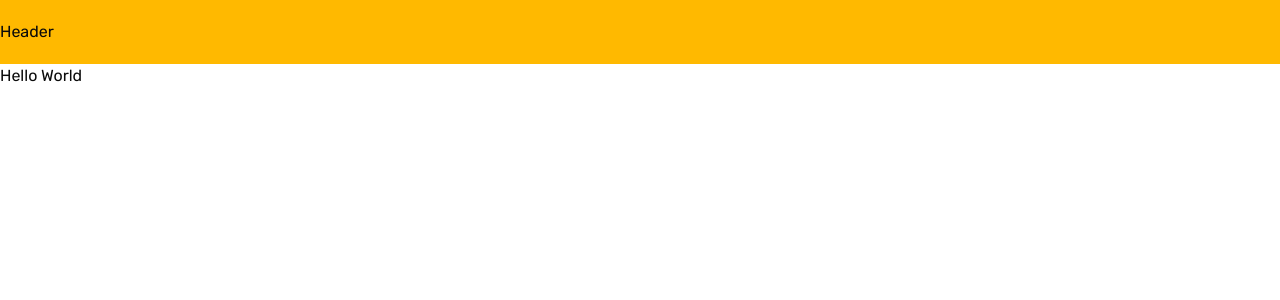
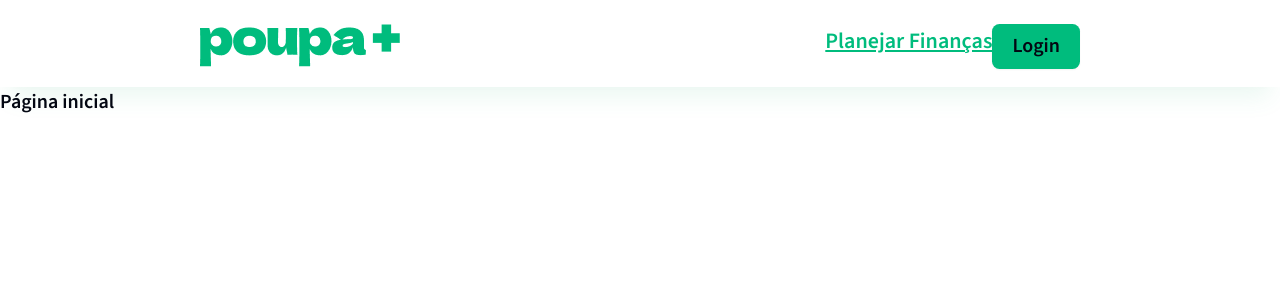
Before and after one commit to Amanda093/poupa_mais, a Next.js app: page / in a window 1280 px wide. Shown: the top 300 px of the page. Built offline with nearby package versions, Linux system fonts and the light colour scheme.

Commit message:
feat: criei o header
Co-authored-by: Apolo <Chrb09@users.noreply.github.com>
Co-authored-by: Miguel Yudi <Underkyu@users.noreply.github.com>

```diff
--- a/package.json
+++ b/package.json
@@ -10,6 +10,7 @@
   },
   "dependencies": {
     "@radix-ui/react-navigation-menu": "^1.2.10",
+    "@radix-ui/react-slot": "^1.2.0",
     "class-variance-authority": "^0.7.1",
     "clsx": "^2.1.1",
     "lucide-react": "^0.503.0",
--- a/src/app/globals.css
+++ b/src/app/globals.css
@@ -1,121 +1,76 @@
 @import "tailwindcss";
 @import "tw-animate-css";
 
-@custom-variant dark (&:is(.dark *));
-
-@theme inline {
-  --color-background: var(--background);
-  --color-foreground: var(--foreground);
-  --font-title-rubik: var(--font-rubik);
-  --color-sidebar-ring: var(--sidebar-ring);
-  --color-sidebar-border: var(--sidebar-border);
-  --color-sidebar-accent-foreground: var(--sidebar-accent-foreground);
-  --color-sidebar-accent: var(--sidebar-accent);
-  --color-sidebar-primary-foreground: var(--sidebar-primary-foreground);
-  --color-sidebar-primary: var(--sidebar-primary);
-  --color-sidebar-foreground: var(--sidebar-foreground);
-  --color-sidebar: var(--sidebar);
-  --color-chart-5: var(--chart-5);
-  --color-chart-4: var(--chart-4);
-  --color-chart-3: var(--chart-3);
-  --color-chart-2: var(--chart-2);
-  --color-chart-1: var(--chart-1);
-  --color-ring: var(--ring);
-  --color-input: var(--input);
-  --color-border: var(--border);
-  --color-destructive: var(--destructive);
-  --color-accent-foreground: var(--accent-foreground);
-  --color-accent: var(--accent);
-  --color-muted-foreground: var(--muted-foreground);
-  --color-muted: var(--muted);
-  --color-secondary-foreground: var(--secondary-foreground);
-  --color-secondary: var(--secondary);
-  --color-primary-foreground: var(--primary-foreground);
-  --color-primary: var(--primary);
-  --color-popover-foreground: var(--popover-foreground);
-  --color-popover: var(--popover);
-  --color-card-foreground: var(--card-foreground);
-  --color-card: var(--card);
-  --radius-sm: calc(var(--radius) - 4px);
-  --radius-md: calc(var(--radius) - 2px);
-  --radius-lg: var(--radius);
-  --radius-xl: calc(var(--radius) + 4px);
-}
-
-:root {
-  --radius: 0.625rem;
-  --background: oklch(1 0 0);
-  --foreground: oklch(0.145 0 0);
-  --card: oklch(1 0 0);
-  --card-foreground: oklch(0.145 0 0);
-  --popover: oklch(1 0 0);
-  --popover-foreground: oklch(0.145 0 0);
-  --primary: oklch(0.205 0 0);
-  --primary-foreground: oklch(0.985 0 0);
-  --secondary: oklch(0.97 0 0);
-  --secondary-foreground: oklch(0.205 0 0);
-  --muted: oklch(0.97 0 0);
-  --muted-foreground: oklch(0.556 0 0);
-  --accent: oklch(0.97 0 0);
-  --accent-foreground: oklch(0.205 0 0);
-  --destructive: oklch(0.577 0.245 27.325);
-  --border: oklch(0.922 0 0);
-  --input: oklch(0.922 0 0);
-  --ring: oklch(0.708 0 0);
-  --chart-1: oklch(0.646 0.222 41.116);
-  --chart-2: oklch(0.6 0.118 184.704);
-  --chart-3: oklch(0.398 0.07 227.392);
-  --chart-4: oklch(0.828 0.189 84.429);
-  --chart-5: oklch(0.769 0.188 70.08);
-  --sidebar: oklch(0.985 0 0);
-  --sidebar-foreground: oklch(0.145 0 0);
-  --sidebar-primary: oklch(0.205 0 0);
-  --sidebar-primary-foreground: oklch(0.985 0 0);
-  --sidebar-accent: oklch(0.97 0 0);
-  --sidebar-accent-foreground: oklch(0.205 0 0);
-  --sidebar-border: oklch(0.922 0 0);
-  --sidebar-ring: oklch(0.708 0 0);
-}
-
-.dark {
-  --background: oklch(0.145 0 0);
-  --foreground: oklch(0.985 0 0);
-  --card: oklch(0.205 0 0);
-  --card-foreground: oklch(0.985 0 0);
-  --popover: oklch(0.205 0 0);
-  --popover-foreground: oklch(0.985 0 0);
-  --primary: oklch(0.922 0 0);
-  --primary-foreground: oklch(0.205 0 0);
-  --secondary: oklch(0.269 0 0);
-  --secondary-foreground: oklch(0.985 0 0);
-  --muted: oklch(0.269 0 0);
-  --muted-foreground: oklch(0.708 0 0);
-  --accent: oklch(0.269 0 0);
-  --accent-foreground: oklch(0.985 0 0);
-  --destructive: oklch(0.704 0.191 22.216);
-  --border: oklch(1 0 0 / 10%);
-  --input: oklch(1 0 0 / 15%);
-  --ring: oklch(0.556 0 0);
-  --chart-1: oklch(0.488 0.243 264.376);
-  --chart-2: oklch(0.696 0.17 162.48);
-  --chart-3: oklch(0.769 0.188 70.08);
-  --chart-4: oklch(0.627 0.265 303.9);
-  --chart-5: oklch(0.645 0.246 16.439);
-  --sidebar: oklch(0.205 0 0);
-  --sidebar-foreground: oklch(0.985 0 0);
-  --sidebar-primary: oklch(0.488 0.243 264.376);
-  --sidebar-primary-foreground: oklch(0.985 0 0);
-  --sidebar-accent: oklch(0.269 0 0);
-  --sidebar-accent-foreground: oklch(0.985 0 0);
-  --sidebar-border: oklch(1 0 0 / 10%);
-  --sidebar-ring: oklch(0.556 0 0);
+*,
+*::before,
+*::after {
+  font-family: var(--font-source-sans-3);
+  font-size: 20px;
+  font-weight: 600;
+  color: var(--color-gray-950);
 }
 
 @layer base {
-  * {
-    @apply border-border outline-ring/50;
+  h1 {
+    font-size: 48px;
+    font-weight: 800;
+    font-family: var(--font-rubik);
   }
-  body {
-    @apply bg-background text-foreground;
+  h2 {
+    font-size: 36px;
+    font-family: var(--font-rubik);
+  }
+  h3 {
+    font-size: 26px;
+    font-family: var(--font-rubik);
+  }
+  h4 {
+    font-size: 22px;
+    font-family: var(--font-rubik);
+  }
+  b {
+    font-weight: 700;
   }
 }
+.default-shadow {
+  box-shadow: 0px 4px 15px -12px rgba(8, 22, 15, 0.05),
+    0px 20px 24px -10px rgba(55, 189, 124, 0.1);
+}
+.text-h1 {
+  font-size: 48px;
+  font-weight: 800;
+  font-family: var(--font-rubik);
+}
+.text-h2 {
+  font-size: 36px;
+  font-family: var(--font-rubik);
+}
+.text-h3 {
+  font-size: 26px;
+  font-family: var(--font-rubik);
+}
+.text-h4 {
+  font-size: 22px;
+  font-family: var(--font-rubik);
+}
+.text-body {
+  font-size: 20px;
+  font-weight: 600;
+}
+.text-bold {
+  font-weight: 700;
+}
+.text-light {
+  font-size: 18px;
+  font-weight: 400;
+}
+.text-header {
+  font-size: 22px;
+  line-height: 150%;
+  font-weight: 600;
+  color: var(--color-emerald-500);
+}
+
+.text-header-active {
+  text-decoration: underline;
+}
--- a/src/app/layout.tsx
+++ b/src/app/layout.tsx
@@ -1,21 +1,22 @@
 import type { Metadata } from "next";
 import { Rubik, Source_Sans_3 } from "next/font/google";
 import "./globals.css";
+import { Header } from "@/components/ui/header";
 
 // Fonte do titulo
 const fontRubik = Rubik({
   variable: "--font-rubik",
   subsets: ["latin"],
-  weight: ["400", "500", "700", "800"],
-  // 400 = normal, 500 = medium, 700 = bold, 800 = extrabold
+  weight: ["400", "600", "700", "800"],
+  // 400 = regular, 600 = semibold, 700 = bold, 800 = extrabold
 });
 
 // Fonte do texto
 const fontSource_Sans_3 = Source_Sans_3({
   variable: "--font-source-sans-3",
   subsets: ["latin"],
-  weight: ["400", "500", "700", "800"],
-  // 400 = normal, 500 = medium, 700 = bold, 800 = extrabold
+  weight: ["400", "600", "700", "800"],
+  // 400 = regular, 600 = semibold, 700 = bold, 800 = extrabold
 });
 
 export const metadata: Metadata = {
@@ -33,6 +34,7 @@
       <body
         className={`${fontRubik.variable} ${fontSource_Sans_3.variable} antialiased`}
       >
+        <Header></Header>
         <main>{children}</main>
       </body>
     </html>
--- a/src/app/page.tsx
+++ b/src/app/page.tsx
@@ -1,10 +1,7 @@
 export default function Home() {
   return (
-    <div className="font-[family-name:var(--font-rubik)]">
-      <div className="w-full  bg-amber-400 h-[4rem] flex items-center ">
-        Header
-      </div>
-      <main>Hello World</main>
+    <div>
+      <main>Página inicial</main>
     </div>
   );
 }
--- /dev/null
+++ b/src/components/ui/button.tsx
@@ -0,0 +1,58 @@
+import * as React from "react";
+import { Slot } from "@radix-ui/react-slot";
+import { cva, type VariantProps } from "class-variance-authority";
+
+import { cn } from "@/lib/utils";
+
+const buttonVariants = cva(
+  "inline-flex items-center justify-center gap-2 whitespace-nowrap rounded-md text-sm font-medium transition-all disabled:pointer-events-none disabled:opacity-50 [&_svg]:pointer-events-none [&_svg:not([class*='size-'])]:size-4 shrink-0 [&_svg]:shrink-0 outline-none focus-visible:border-ring focus-visible:ring-ring/50 focus-visible:ring-[3px] aria-invalid:ring-destructive/20 dark:aria-invalid:ring-destructive/40 aria-invalid:border-destructive",
+  {
+    variants: {
+      variant: {
+        default: "bg-emerald-500 text-white shadow-xs hover:bg--emerald-600/90",
+        destructive:
+          "bg-destructive text-white shadow-xs hover:bg-destructive/90 focus-visible:ring-destructive/20 dark:focus-visible:ring-destructive/40 dark:bg-destructive/60",
+        outline:
+          "border bg-background shadow-xs hover:bg-accent hover:text-accent-foreground dark:bg-input/30 dark:border-input dark:hover:bg-input/50",
+        secondary:
+          "bg-secondary text-secondary-foreground shadow-xs hover:bg-secondary/80",
+        ghost:
+          "hover:bg-accent hover:text-accent-foreground dark:hover:bg-accent/50",
+        link: "text-primary underline-offset-4 hover:underline",
+      },
+      size: {
+        default: "h-9 px-4 py-2 has-[>svg]:px-3",
+        sm: "h-8 rounded-md gap-1.5 px-3 has-[>svg]:px-2.5",
+        lg: "h-10 rounded-md px-6 has-[>svg]:px-4",
+        icon: "size-9",
+      },
+    },
+    defaultVariants: {
+      variant: "default",
+      size: "default",
+    },
+  }
+);
+
+function Button({
+  className,
+  variant,
+  size,
+  asChild = false,
+  ...props
+}: React.ComponentProps<"button"> &
+  VariantProps<typeof buttonVariants> & {
+    asChild?: boolean;
+  }) {
+  const Comp = asChild ? Slot : "button";
+
+  return (
+    <Comp
+      data-slot="button"
+      className={cn(buttonVariants({ variant, size, className }))}
+      {...props}
+    />
+  );
+}
+
+export { Button, buttonVariants };
--- /dev/null
+++ b/src/components/ui/header.tsx
@@ -0,0 +1,38 @@
+"use client";
+
+import Link from "next/link";
+import Image from "next/image";
+import { usePathname } from "next/navigation";
+import logo from "../../../public/poupa-logo.png";
+import { Button } from "./button";
+
+const Header = () => {
+  const pathname = usePathname();
+
+  return (
+    <header className="w-full px-[200px] pt-[24px] pb-[18px] flex default-shadow ">
+      <nav className="flex justify-between w-full ">
+        {/* logotipo e link */}
+        <Link href="/" className="">
+          <Image src={logo} alt="Logotipo do Poupa+" /> {/* Este é o Header */}
+        </Link>
+
+        {/* links para as outras páginas*/}
+        <div className="flex">
+          <Link
+            className={`text-header ${
+              pathname === "/" ? "text-header-active" : ""
+            }`}
+            href="/"
+          >
+            Planejar Finanças
+          </Link>
+
+          <Button variant="default">Login</Button>
+        </div>
+      </nav>
+    </header>
+  );
+};
+
+export { Header };
```
Also changed, not shown: public/poupa-logo.png (added), 1 other file (tests, documents, lock files or other folders).
